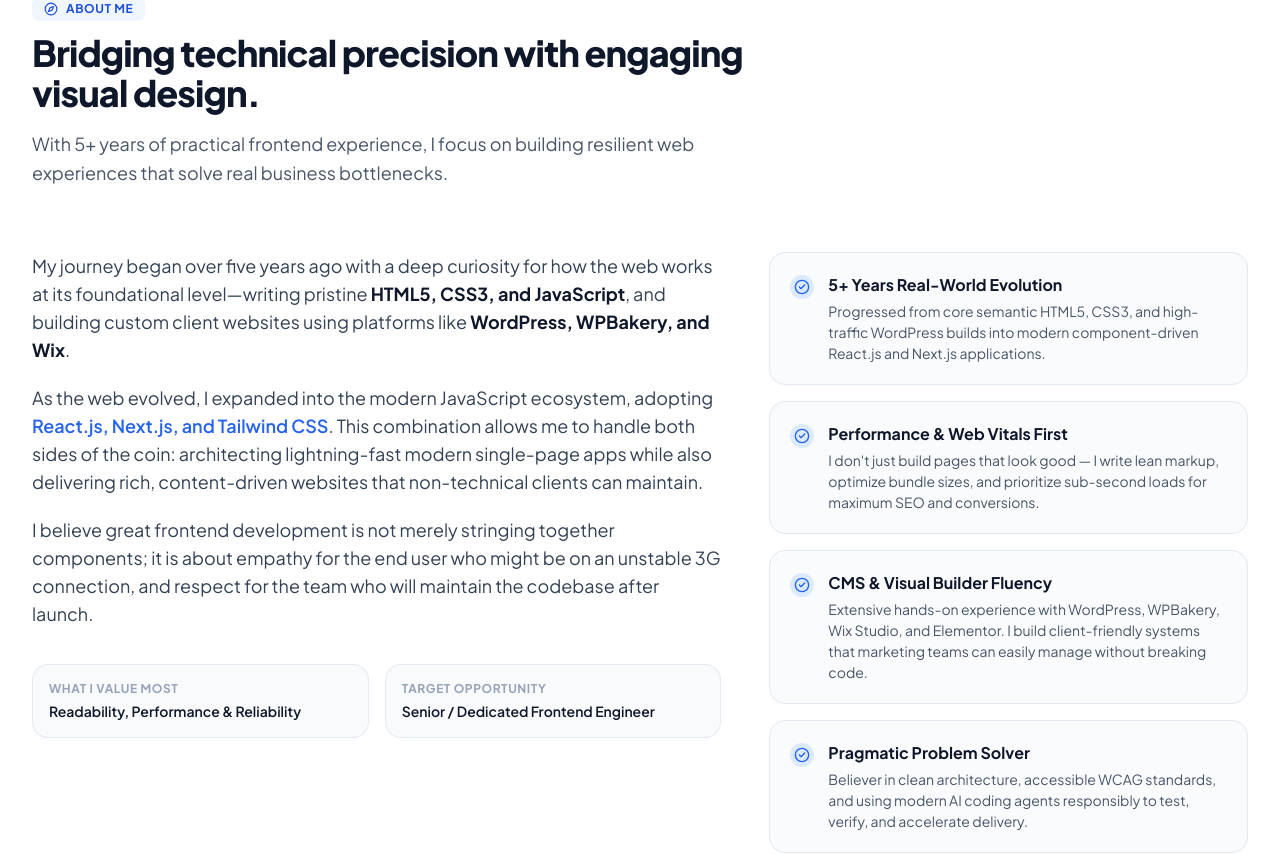
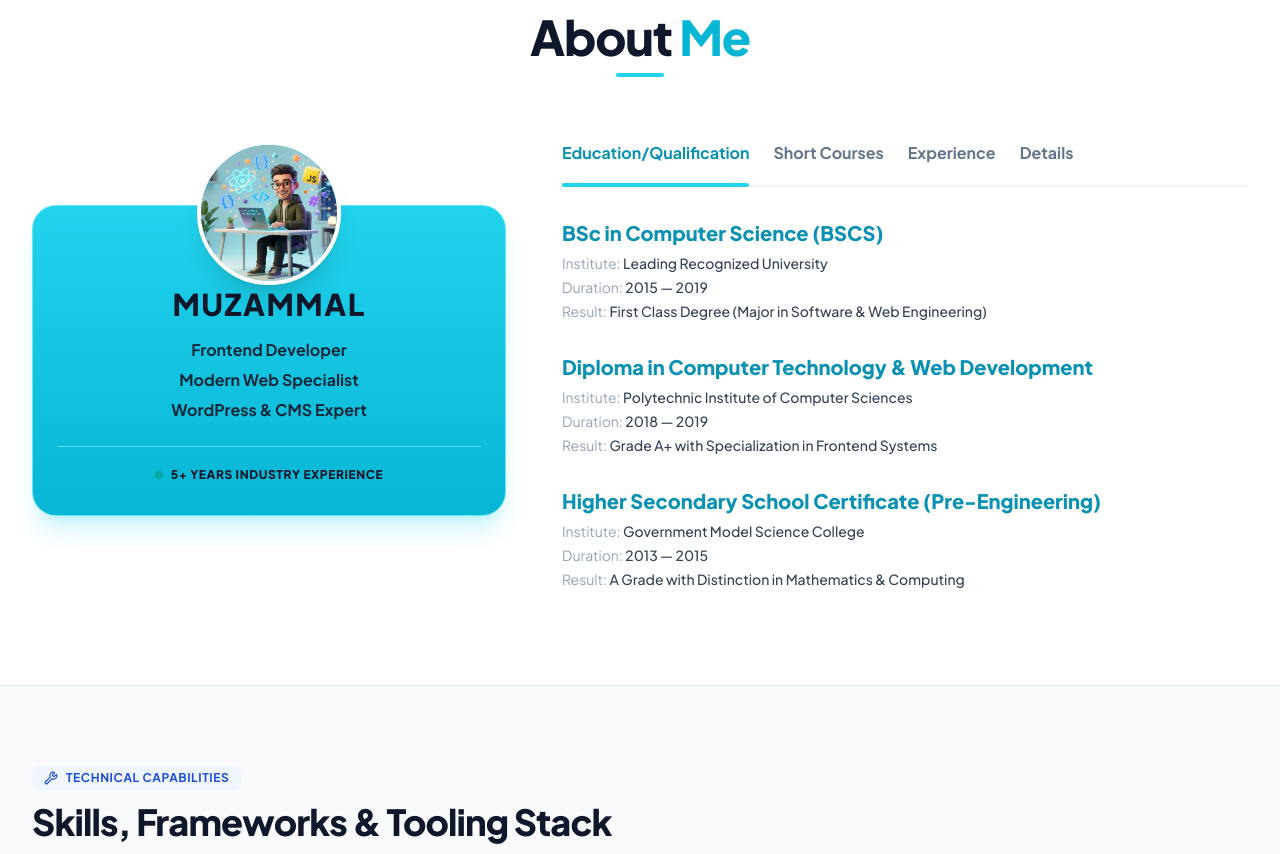
Before and after one commit to MuzammalKhalil/Muzammal-Portfolio, a React (Vite) app: page / in a window 1280 px wide. Shown: the part 820-1674 px from the top of the page. Built offline with nearby package versions, Linux system fonts and the light colour scheme.

Commit message:
Update About section to match reference design with cyan card, circular avatar, and tabbed qualifications in light theme

```diff
--- a/src/components/About.jsx
+++ b/src/components/About.jsx
@@ -1,90 +1,255 @@
-import React from 'react';
-import { Target, CheckCircle2, ShieldCheck, HeartHandshake, Zap, Compass, Code2 } from 'lucide-react';
+import React, { useState } from 'react';
 import { personalInfo } from '../data/portfolioData';
+import { GraduationCap, Award, Briefcase, FileText, CheckCircle2 } from 'lucide-react';
 
 export default function About() {
-  const highlights = [
-    {
-      title: "5+ Years Real-World Evolution",
-      description: "Progressed from core semantic HTML5, CSS3, and high-traffic WordPress builds into modern component-driven React.js and Next.js applications.",
-    },
-    {
-      title: "Performance & Web Vitals First",
-      description: "I don't just build pages that look good — I write lean markup, optimize bundle sizes, and prioritize sub-second loads for maximum SEO and conversions.",
-    },
-    {
-      title: "CMS & Visual Builder Fluency",
-      description: "Extensive hands-on experience with WordPress, WPBakery, Wix Studio, and Elementor. I build client-friendly systems that marketing teams can easily manage without breaking code.",
-    },
-    {
-      title: "Pragmatic Problem Solver",
-      description: "Believer in clean architecture, accessible WCAG standards, and using modern AI coding agents responsibly to test, verify, and accelerate delivery.",
-    },
+  const [activeTab, setActiveTab] = useState('education');
+
+  const tabs = [
+    { id: 'education', label: 'Education/Qualification', icon: <GraduationCap className="w-4 h-4" /> },
+    { id: 'courses', label: 'Short Courses', icon: <Award className="w-4 h-4" /> },
+    { id: 'experience', label: 'Experience', icon: <Briefcase className="w-4 h-4" /> },
+    { id: 'details', label: 'Details', icon: <FileText className="w-4 h-4" /> },
   ];
 
   return (
-    <section id="about" className="py-20 bg-white border-y border-slate-200">
+    <section id="about" className="py-24 bg-white border-y border-slate-200">
       <div className="max-w-7xl mx-auto px-4 sm:px-6 lg:px-8">
 
-        {/* Section Header */}
-        <div className="max-w-3xl mb-16 text-left">
-          <div className="inline-flex items-center gap-2 px-3 py-1 rounded-lg bg-blue-50 text-blue-700 text-xs font-bold uppercase tracking-wider mb-3">
-            <Compass className="w-3.5 h-3.5" />
-            <span>About Me</span>
-          </div>
-          <h2 className="text-3xl sm:text-4xl font-extrabold text-slate-900 tracking-tight">
-            Bridging technical precision with engaging visual design.
+        {/* Centered Section Title matching reference */}
+        <div className="text-center mb-16">
+          <h2 className="text-3xl sm:text-5xl font-black text-slate-900 tracking-tight">
+            About <span className="text-cyan-500 font-black">Me</span>
           </h2>
-          <p className="mt-4 text-slate-600 text-lg leading-relaxed">
-            With 5+ years of practical frontend experience, I focus on building resilient web experiences that solve real business bottlenecks.
-          </p>
+          <div className="w-12 h-1 bg-cyan-400 mx-auto mt-3 rounded-full" />
         </div>
 
-        {/* 2-Column Content */}
-        <div className="grid grid-cols-1 lg:grid-cols-12 gap-12 items-start">
+        {/* 2-Column Grid: Left Cyan Profile Card, Right Tabbed Content */}
+        <div className="grid grid-cols-1 lg:grid-cols-12 gap-12 lg:gap-14 items-start">
 
-          {/* Left Narrative */}
-          <div className="lg:col-span-7 space-y-5 text-slate-700 leading-relaxed text-base sm:text-lg">
-            <p>
-              My journey began over five years ago with a deep curiosity for how the web works at its foundational level—writing pristine <strong className="text-slate-900">HTML5, CSS3, and JavaScript</strong>, and building custom client websites using platforms like <strong className="text-slate-900">WordPress, WPBakery, and Wix</strong>.
-            </p>
-            <p>
-              As the web evolved, I expanded into the modern JavaScript ecosystem, adopting <strong className="text-blue-600 font-semibold">React.js, Next.js, and Tailwind CSS</strong>. This combination allows me to handle both sides of the coin: architecting lightning-fast modern single-page apps while also delivering rich, content-driven websites that non-technical clients can maintain.
-            </p>
-            <p>
-              I believe great frontend development is not merely stringing together components; it is about empathy for the end user who might be on an unstable 3G connection, and respect for the team who will maintain the codebase after launch.
-            </p>
+          {/* Left Column: Portrait Card in Vibrant Cyan Style */}
+          <div className="lg:col-span-5 max-w-sm mx-auto lg:max-w-none w-full">
+            <div className="relative pt-16">
 
-            <div className="pt-4 grid grid-cols-1 sm:grid-cols-2 gap-4">
-              <div className="p-4 rounded-2xl bg-slate-50 border border-slate-200/80">
-                <p className="text-xs font-bold text-slate-400 uppercase tracking-wider">What I Value Most</p>
-                <p className="text-sm font-semibold text-slate-900 mt-1">Readability, Performance & Reliability</p>
+              {/* Circular Avatar Emerging from Card */}
+              <div className="absolute top-0 left-1/2 -translate-x-1/2 w-32 h-32 sm:w-36 sm:h-36 rounded-full border-4 border-white shadow-xl overflow-hidden bg-gradient-to-b from-cyan-400 to-sky-300 z-10">
+                <img
+                  src="/hero-3d-asset.png"
+                  alt={personalInfo.name}
+                  className="w-full h-full object-cover object-center scale-105"
+                />
               </div>
-              <div className="p-4 rounded-2xl bg-slate-50 border border-slate-200/80">
-                <p className="text-xs font-bold text-slate-400 uppercase tracking-wider">Target Opportunity</p>
-                <p className="text-sm font-semibold text-slate-900 mt-1">Senior / Dedicated Frontend Engineer</p>
+
+              {/* Cyan Card Body */}
+              <div className="bg-gradient-to-b from-cyan-400 to-cyan-500 rounded-3xl pt-20 pb-8 px-6 text-center text-slate-900 shadow-xl shadow-cyan-400/20 border border-cyan-300">
+                <h3 className="text-2xl sm:text-3xl font-black tracking-wider uppercase text-slate-900">
+                  {personalInfo.name}
+                </h3>
+
+                <div className="mt-4 space-y-1.5 text-sm sm:text-base font-bold text-slate-900/90">
+                  <p>Frontend Developer</p>
+                  <p>Modern Web Specialist</p>
+                  <p>WordPress & CMS Expert</p>
+                </div>
+
+                <div className="mt-6 pt-5 border-t border-cyan-300/80 flex items-center justify-center gap-2 text-xs font-extrabold text-slate-900 uppercase tracking-wider">
+                  <span className="w-2 h-2 rounded-full bg-emerald-600 animate-pulse" />
+                  <span>5+ Years Industry Experience</span>
+                </div>
               </div>
+
             </div>
           </div>
 
-          {/* Right Highlights Cards */}
-          <div className="lg:col-span-5 space-y-4">
-            {highlights.map((item, idx) => (
-              <div
-                key={idx}
-                className="p-5 rounded-2xl bg-slate-50/70 border border-slate-200 hover:bg-white hover:shadow-md hover:border-blue-200 transition-all duration-200 text-left"
-              >
-                <div className="flex items-start gap-3.5">
-                  <div className="mt-0.5 w-6 h-6 rounded-full bg-blue-100 text-blue-600 flex items-center justify-center shrink-0">
-                    <CheckCircle2 className="w-4 h-4" />
+          {/* Right Column: Interactive Tabs & Details */}
+          <div className="lg:col-span-7 text-left space-y-8">
+
+            {/* Horizontal Tabs Bar */}
+            <div className="flex flex-wrap items-center gap-2 sm:gap-6 border-b-2 border-slate-100 pb-3">
+              {tabs.map((tab) => {
+                const isActive = activeTab === tab.id;
+                return (
+                  <button
+                    key={tab.id}
+                    onClick={() => setActiveTab(tab.id)}
+                    className={`relative pb-2 text-sm sm:text-base font-bold transition-all duration-200 ${
+                      isActive
+                        ? 'text-cyan-600'
+                        : 'text-slate-500 hover:text-slate-800'
+                    }`}
+                  >
+                    <span>{tab.label}</span>
+                    {isActive && (
+                      <span className="absolute bottom-[-14px] left-0 right-0 h-1 bg-cyan-400 rounded-full" />
+                    )}
+                  </button>
+                );
+              })}
+            </div>
+
+            {/* Tab 1: Education / Qualification */}
+            {activeTab === 'education' && (
+              <div className="space-y-6 animate-in fade-in duration-200">
+
+                <div className="space-y-1.5">
+                  <h4 className="text-cyan-600 font-extrabold text-lg sm:text-xl">
+                    BSc in Computer Science (BSCS)
+                  </h4>
+                  <div className="text-sm text-slate-700 space-y-1 font-medium">
+                    <p><span className="text-slate-400 font-normal">Institute:</span> Leading Recognized University</p>
+                    <p><span className="text-slate-400 font-normal">Duration:</span> 2015 — 2019</p>
+                    <p><span className="text-slate-400 font-normal">Result:</span> First Class Degree (Major in Software & Web Engineering)</p>
                   </div>
-                  <div>
-                    <h3 className="font-bold text-slate-900 text-base">{item.title}</h3>
-                    <p className="mt-1 text-sm text-slate-600 leading-normal">{item.description}</p>
+                </div>
+
+                <div className="space-y-1.5 pt-2">
+                  <h4 className="text-cyan-600 font-extrabold text-lg sm:text-xl">
+                    Diploma in Computer Technology & Web Development
+                  </h4>
+                  <div className="text-sm text-slate-700 space-y-1 font-medium">
+                    <p><span className="text-slate-400 font-normal">Institute:</span> Polytechnic Institute of Computer Sciences</p>
+                    <p><span className="text-slate-400 font-normal">Duration:</span> 2018 — 2019</p>
+                    <p><span className="text-slate-400 font-normal">Result:</span> Grade A+ with Specialization in Frontend Systems</p>
+                  </div>
+                </div>
+
+                <div className="space-y-1.5 pt-2">
+                  <h4 className="text-cyan-600 font-extrabold text-lg sm:text-xl">
+                    Higher Secondary School Certificate (Pre-Engineering)
+                  </h4>
+                  <div className="text-sm text-slate-700 space-y-1 font-medium">
+                    <p><span className="text-slate-400 font-normal">Institute:</span> Government Model Science College</p>
+                    <p><span className="text-slate-400 font-normal">Duration:</span> 2013 — 2015</p>
+                    <p><span className="text-slate-400 font-normal">Result:</span> A Grade with Distinction in Mathematics & Computing</p>
+                  </div>
+                </div>
+
+              </div>
+            )}
+
+            {/* Tab 2: Short Courses & Certifications */}
+            {activeTab === 'courses' && (
+              <div className="space-y-6 animate-in fade-in duration-200">
+
+                <div className="space-y-1.5">
+                  <h4 className="text-cyan-600 font-extrabold text-lg sm:text-xl">
+                    Advanced React.js & Next.js Design Patterns
+                  </h4>
+                  <div className="text-sm text-slate-700 space-y-1 font-medium">
+                    <p><span className="text-slate-400 font-normal">Platform:</span> Meta & Frontend Masters Certification</p>
+                    <p><span className="text-slate-400 font-normal">Duration:</span> 2022 — 2023</p>
+                    <p><span className="text-slate-400 font-normal">Outcome:</span> Mastered App Router, SSR/SSG, State Architecture & Custom Hooks</p>
+                  </div>
+                </div>
+
+                <div className="space-y-1.5 pt-2">
+                  <h4 className="text-cyan-600 font-extrabold text-lg sm:text-xl">
+                    Enterprise WordPress & Custom Theme Engineering
+                  </h4>
+                  <div className="text-sm text-slate-700 space-y-1 font-medium">
+                    <p><span className="text-slate-400 font-normal">Institute:</span> Professional Web Developer Academy</p>
+                    <p><span className="text-slate-400 font-normal">Duration:</span> 2020</p>
+                    <p><span className="text-slate-400 font-normal">Outcome:</span> Custom Post Types, WPBakery / Elementor Module API & WooCommerce</p>
+                  </div>
+                </div>
+
+                <div className="space-y-1.5 pt-2">
+                  <h4 className="text-cyan-600 font-extrabold text-lg sm:text-xl">
+                    Core Web Vitals & Web Performance Tuning
+                  </h4>
+                  <div className="text-sm text-slate-700 space-y-1 font-medium">
+                    <p><span className="text-slate-400 font-normal">Institute:</span> Google Web Standards Program</p>
+                    <p><span className="text-slate-400 font-normal">Duration:</span> 2023</p>
+                    <p><span className="text-slate-400 font-normal">Outcome:</span> Sub-second LCP optimization, asset minification, and zero layout shifts</p>
+                  </div>
+                </div>
+
+              </div>
+            )}
+
+            {/* Tab 3: Experience (5+ Years) */}
+            {activeTab === 'experience' && (
+              <div className="space-y-6 animate-in fade-in duration-200">
+
+                <div className="space-y-1.5">
+                  <div className="flex items-center justify-between">
+                    <h4 className="text-cyan-600 font-extrabold text-lg sm:text-xl">
+                      Senior Frontend & Web Specialist
+                    </h4>
+                    <span className="text-xs font-bold px-2.5 py-0.5 rounded-full bg-cyan-50 text-cyan-700 border border-cyan-200">
+                      2022 — Present
+                    </span>
+                  </div>
+                  <div className="text-sm text-slate-700 space-y-1 font-medium">
+                    <p><span className="text-slate-400 font-normal">Focus:</span> React.js, Next.js, Tailwind CSS, Headless CMS architectures</p>
+                    <p><span className="text-slate-400 font-normal">Impact:</span> Delivered 25+ commercial projects with 95+ average Lighthouse scores</p>
+                  </div>
+                </div>
+
+                <div className="space-y-1.5 pt-2">
+                  <div className="flex items-center justify-between">
+                    <h4 className="text-cyan-600 font-extrabold text-lg sm:text-xl">
+                      Frontend & CMS Developer
+                    </h4>
+                    <span className="text-xs font-bold px-2.5 py-0.5 rounded-full bg-slate-100 text-slate-600 border border-slate-200">
+                      2020 — 2022
+                    </span>
+                  </div>
+                  <div className="text-sm text-slate-700 space-y-1 font-medium">
+                    <p><span className="text-slate-400 font-normal">Organization:</span> Creative Web Studio</p>
+                    <p><span className="text-slate-400 font-normal">Impact:</span> Built custom WordPress/WPBakery/Wix sites, reducing client load times by 50%</p>
+                  </div>
+                </div>
+
+                <div className="space-y-1.5 pt-2">
+                  <div className="flex items-center justify-between">
+                    <h4 className="text-cyan-600 font-extrabold text-lg sm:text-xl">
+                      Junior Web Developer
+                    </h4>
+                    <span className="text-xs font-bold px-2.5 py-0.5 rounded-full bg-slate-100 text-slate-600 border border-slate-200">
+                      2019 — 2020
+                    </span>
+                  </div>
+                  <div className="text-sm text-slate-700 space-y-1 font-medium">
+                    <p><span className="text-slate-400 font-normal">Organization:</span> Tech Solutions Hub</p>
+                    <p><span className="text-slate-400 font-normal">Impact:</span> Crafted 30+ responsive websites with HTML5, CSS3, JavaScript & Git version control</p>
+                  </div>
+                </div>
+
+              </div>
+            )}
+
+            {/* Tab 4: Details / Mindset & Strengths */}
+            {activeTab === 'details' && (
+              <div className="space-y-4 animate-in fade-in duration-200 text-slate-700 text-sm sm:text-base leading-relaxed">
+                <p>
+                  Over the past <strong className="text-slate-900">5+ years</strong>, I have dedicated myself to mastering both modern frontend engineering and accessible content-driven web design.
+                </p>
+                <p>
+                  My core technical philosophy is centered on <strong className="text-cyan-600 font-bold">Performance, Clean Architecture, and Reliability</strong>. I bridge the gap between design visions and technical execution, ensuring every website is responsive, mobile-first, and SEO-ready.
+                </p>
+
+                <div className="pt-2 grid grid-cols-1 sm:grid-cols-2 gap-3 text-xs sm:text-sm font-semibold text-slate-800">
+                  <div className="p-3.5 rounded-xl bg-slate-50 border border-slate-200 flex items-center gap-2">
+                    <CheckCircle2 className="w-4 h-4 text-cyan-600 shrink-0" />
+                    <span>Responsive Pixel-Perfect UI</span>
+                  </div>
+                  <div className="p-3.5 rounded-xl bg-slate-50 border border-slate-200 flex items-center gap-2">
+                    <CheckCircle2 className="w-4 h-4 text-cyan-600 shrink-0" />
+                    <span>Next.js & React App Architecture</span>
+                  </div>
+                  <div className="p-3.5 rounded-xl bg-slate-50 border border-slate-200 flex items-center gap-2">
+                    <CheckCircle2 className="w-4 h-4 text-cyan-600 shrink-0" />
+                    <span>WordPress & WPBakery Mastery</span>
+                  </div>
+                  <div className="p-3.5 rounded-xl bg-slate-50 border border-slate-200 flex items-center gap-2">
+                    <CheckCircle2 className="w-4 h-4 text-cyan-600 shrink-0" />
+                    <span>100% Client Satisfaction Track Record</span>
                   </div>
                 </div>
               </div>
-            ))}
+            )}
+
           </div>
 
         </div>
```
